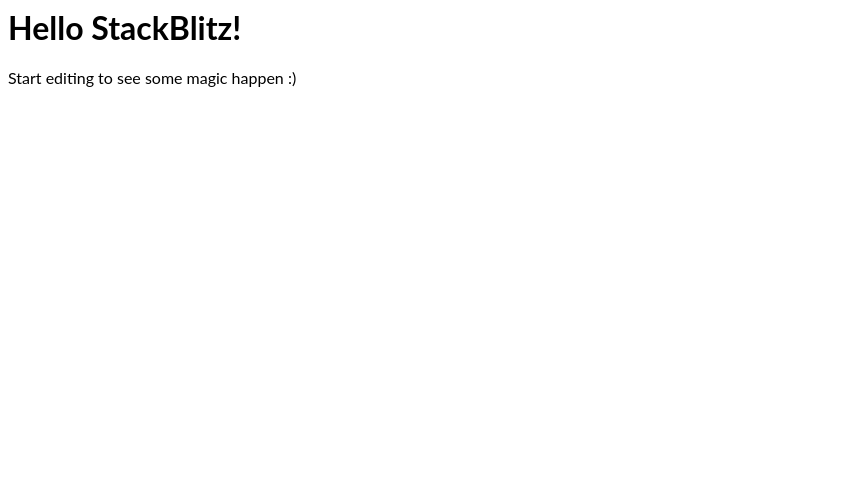
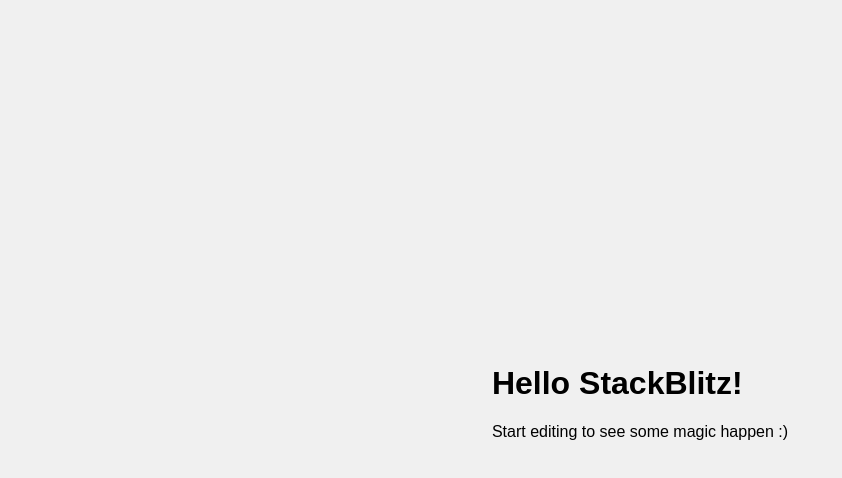
Before and after one commit to Celtico/react-j6szqd, a React (Create React App) app: page / in a window 1280 px wide. Shown: the top 478 px of the page, without its empty margins (0-842 px from the left). Built offline with nearby package versions, Linux system fonts and the light colour scheme.

Commit message:
1 file modified, 1 added

```diff
--- a/src/style.css
+++ b/src/style.css
@@ -1,3 +1,70 @@
-h1, p {
-  font-family: Lato;
+* {
+  box-sizing: border-box;
 }
+
+html,
+body {
+  margin: 0;
+  padding: 0;
+  height: 100%;
+  width: 100%;
+  overflow: hidden;
+  user-select: none;
+  font-family: 'Raleway', sans-serif;
+  display: flex;
+  justify-content: center;
+  align-items: center;
+  background: #f0f0f0;
+  cursor: url('https://uploads.codesandbox.io/uploads/user/b3e56831-8b98-4fee-b941-0e27f39883ab/Ad1_-cursor.png') 39 39,
+    auto;
+}
+
+.draggable-main {
+  margin: 0;
+  padding: 0;
+  height: 100%;
+  width: 100%;
+  overflow: hidden;
+  user-select: none;
+  font-family: 'Raleway', sans-serif;
+  display: flex;
+  justify-content: center;
+  align-items: center;
+  background: #f0f0f0;
+}
+
+.content {
+  position: relative;
+  width: 320px;
+  height: 240px;
+}
+
+.content > div {
+  position: absolute;
+  width: 320px;
+  height: 90px;
+  overflow: visible;
+  pointer-events: auto;
+  transform-origin: 50% 50% 0px;
+  border-radius: 5px;
+  color: white;
+  line-height: 90px;
+  padding-left: 32px;
+  font-size: 14.5px;
+  background: lightblue;
+  text-transform: uppercase;
+  letter-spacing: 2px;
+}
+
+.content > div:nth-child(1) {
+  background: linear-gradient(135deg, #f6d365 0%, #fda085 100%);
+}
+.content > div:nth-child(2) {
+  background: linear-gradient(135deg, #f093fb 0%, #f5576c 100%);
+}
+.content > div:nth-child(3) {
+  background: linear-gradient(135deg, #5ee7df 0%, #b490ca 100%);
+}
+.content > div:nth-child(4) {
+  background: linear-gradient(135deg, #c3cfe2 0%, #c3cfe2 100%);
+}
```
Also changed, not shown: 1 other file (tests, documents, lock files or other folders).
